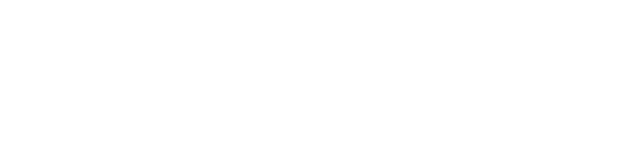
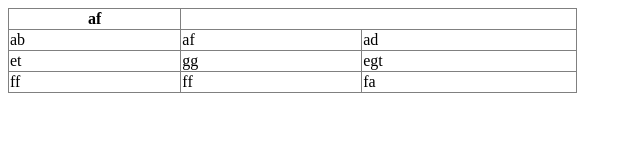
Before and after one commit to pallabituj/html, a plain HTML site: page code-3/index.html in a window 1280 px wide. Shown: the whole page, without its empty margins (0-640 px from the left). Drawn offline with Linux system fonts and the light colour scheme.

Commit message:
practice

```diff
--- a/code-3/index.html
+++ b/code-3/index.html
@@ -0,0 +1,36 @@
+<!DOCTYPE html>
+<html lang="en">
+<head>
+    <meta charset="UTF-8">
+    <meta http-equiv="X-UA-Compatible" content="IE=edge">
+    <meta name="viewport" content="width=device-width, initial-scale=1.0">
+    <title>table-3</title>
+    <style>
+        table, tr, th, td{
+            border-collapse: collapse;
+        }
+    </style>
+</head>
+<body>
+    <table style="width: 45%;" border="1">
+        <tr>
+            <th>af</th>
+        </tr>
+        <tr>
+            <td rowspan="1">ab </td>
+            <td> af</td>
+            <td>ad </td>
+        </tr>
+        <tr>
+            <td>et </td>
+            <td>gg </td>
+            <td> egt</td>
+        </tr>
+        <tr>
+            <td>ff </td>
+            <td> ff</td>
+            <td> fa</td>
+        </tr>
+    </table>
+</body>
+</html>
```
Also changed, not shown: code-1/index.html (+1 -0 lines), index.html (added).
